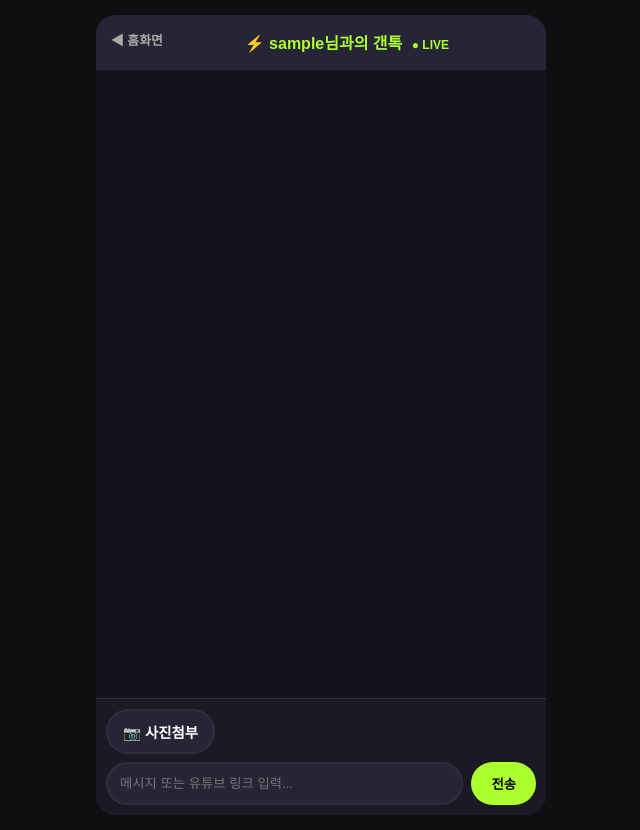
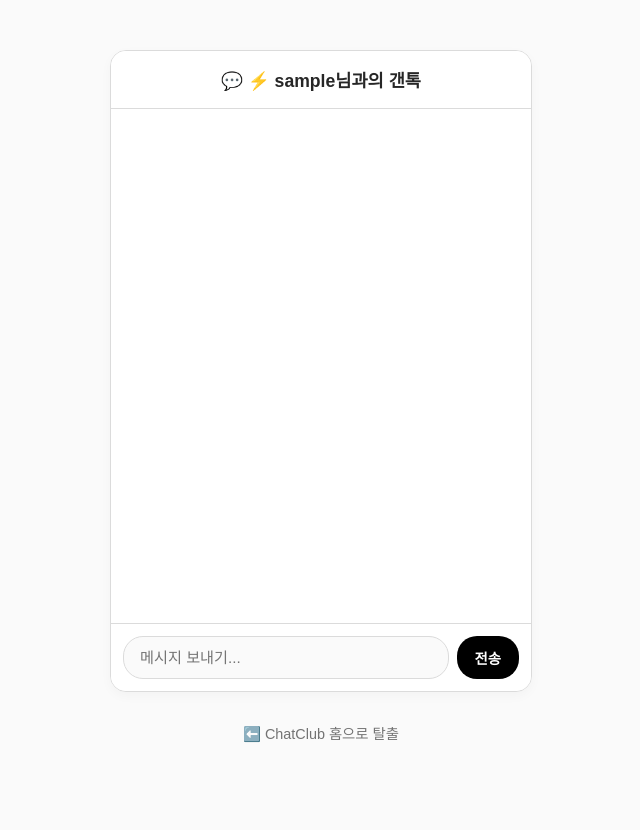
Before and after one commit to twinkelglue/App, a Flask app: a page that uses templates/chat.html in a window 1280 px wide. Shown: the whole page, without its empty margins (319-959 px from the left). After the commit the page ends 742 px from the top, so only its background shows below. Run offline with Flask 3, Linux system fonts and the light colour scheme; the visitor is signed in with stand-in values (Sample User, id 1); data that the repository does not hold is empty; some libraries are stand-ins or nearby versions; some web fonts are replaced.

Commit message:
Update chat.html

```diff
--- a/templates/chat.html
+++ b/templates/chat.html
@@ -3,90 +3,147 @@
 <head>
     <meta charset="UTF-8">
     <meta name="viewport" content="width=device-width, initial-scale=1.0">
-    <title>Chat Room</title>
+    <title>ChatClub Room</title>
+    <link rel="stylesheet" crossorigin href="https://cdn.jsdelivr.net/gh/orioncactus/pretendard@v1.3.9/dist/web/static/pretendard.min.css" />
     <style>
-        body { background-color: #0f0f12; color: #ffffff; font-family: 'Pretendard', sans-serif; padding: 15px; margin: 0; }
-        .chat-container { max-width: 450px; margin: 0 auto; background: #1a1a24; height: 100vh; display: flex; flex-direction: column; border-radius: 20px; overflow: hidden; }
-        .chat-header { background: #252535; padding: 15px; text-align: center; border-bottom: 1px solid #2e2e3e; font-weight: bold; color: #adff2f; }
-        .chat-box { flex: 1; padding: 15px; overflow-y: auto; background: #13131c; }
-        .bubble { margin-bottom: 12px; max-width: 75%; padding: 12px; border-radius: 15px; font-size: 0.95rem; line-height: 1.4; word-wrap: break-word; }
-        .bubble.me { background: #adff2f; color: #000; margin-left: auto; border-top-right-radius: 2px; }
-        .bubble.other { background: #252535; color: #fff; margin-right: auto; border-top-left-radius: 2px; }
-        .chat-footer { padding: 10px; background: #1a1a24; display: flex; flex-direction: column; gap: 8px; border-top: 1px solid #2e2e3e; }
-        .input-row { display: flex; gap: 8px; }
-        input[type="text"] { flex: 1; padding: 12px; border-radius: 25px; border: 2px solid #2e2e3e; background: #252535; color: white; outline: none; }
-        .file-label { background: #252535; color: #fff; border: 2px solid #2e2e3e; padding: 10px 15px; font-weight: bold; border-radius: 25px; cursor: pointer; text-align: center; font-size: 0.9rem; }
-        button { background: #adff2f; color: #000; border: none; padding: 0 20px; font-weight: bold; border-radius: 25px; cursor: pointer; }
-        .chat-img-preview { max-width: 100%; border-radius: 10px; margin-top: 5px; display: block; }
+        body {
+            background-color: #fafafa;
+            color: #262626;
+            font-family: 'Pretendard', sans-serif;
+            margin: 0;
+            padding: 20px;
+        }
+        .chat-container {
+            max-width: 420px;
+            margin: 30px auto;
+            background: #ffffff;
+            border: 1px solid #dbdbdb;
+            border-radius: 16px;
+            display: flex;
+            flex-direction: column;
+            height: 80vh;
+            box-shadow: 0 4px 12px rgba(0,0,0,0.03);
+            overflow: hidden;
+        }
+        .chat-header {
+            padding: 16px;
+            border-bottom: 1px solid #dbdbdb;
+            font-weight: 700;
+            font-size: 1.1rem;
+            text-align: center;
+            background: #ffffff;
+        }
+        .chat-messages {
+            flex: 1;
+            padding: 16px;
+            overflow-y: auto;
+            background: #ffffff;
+            display: flex;
+            flex-direction: column;
+            gap: 10px;
+        }
+        .msg-row { display: flex; flex-direction: column; margin-bottom: 4px; }
+        .msg-sender { font-size: 0.8rem; color: #737373; margin-bottom: 2px; font-weight: 600; }
+        /* 인스타 DM 감성의 말풍선 */
+        .msg-bubble {
+            display: inline-block;
+            max-width: 75%;
+            padding: 10px 14px;
+            border-radius: 18px;
+            font-size: 0.95rem;
+            line-height: 1.4;
+            word-break: break-all;
+        }
+        .msg-row.me { align-items: flex-end; }
+        .msg-row.me .msg-bubble { background: #0095f6; color: #ffffff; } /* 내가 보낸 건 인스타 블루 */
+        .msg-row.other { align-items: flex-start; }
+        .msg-row.other .msg-bubble { background: #efefef; color: #262626; } /* 남이 보낸 건 연회색 */
+
+        .chat-input-area {
+            padding: 12px;
+            border-top: 1px solid #dbdbdb;
+            display: flex;
+            gap: 8px;
+            background: #ffffff;
+        }
+        .chat-input-area input {
+            flex: 1;
+            padding: 12px 16px;
+            border: 1px solid #dbdbdb;
+            border-radius: 20px;
+            outline: none;
+            font-size: 0.95rem;
+            background: #fafafa;
+        }
+        .chat-input-area button {
+            background: #000000;
+            color: #fff;
+            border: none;
+            padding: 0 18px;
+            border-radius: 20px;
+            font-weight: 600;
+            cursor: pointer;
+            font-size: 0.9rem;
+        }
+        .back-link { display: block; text-align: center; margin-top: 15px; color: #737373; font-size: 0.9rem; text-decoration: none; }
     </style>
 </head>
 <body>
     <div class="chat-container">
-        <div class="chat-header">
-            {{ target_name }}
-            <a href="/" style="color:#aaa; text-decoration:none; font-size:0.8rem; float:left;">◀ 홈화면</a>
-            <span style="font-size:0.75rem; color:#adff2f; margin-left:5px;">● LIVE</span>
+        <div class="chat-header">💬 {{ target_name }}</div>
+        <div class="chat-messages" id="chatBox"></div>
+        <div class="chat-input-area">
+            <input type="text" id="msgInput" placeholder="메시지 보내기..." onkeypress="if(event.keyCode==13) sendMsg()">
+            <button onclick=sendMsg()>전송</button>
         </div>
-
-        <div class="chat-box" id="chat-box-div">
-            {% for chat in chat_history %}
-                <div style="font-size:0.75rem; color:#888; text-align: {% if chat[0] == session['user'] %}right{% else %}left{% endif %}; margin-bottom:2px;">
-                    {{ chat[0] }}
-                </div>
-                <div class="bubble {% if chat[0] == session['user'] %}me{% else %}other{% endif %}">
-                    <!-- 메시지 텍스트 렌더링 (유튜브 아이프레임 포함 가능하므로 safe 필터 적용) -->
-                    {% if chat[1] %}{{ chat[1]|safe }}{% endif %}
-
-                    <!-- 공유된 사진이 있는 경우 렌더링 -->
-                    {% if chat[2] %}
-                        <img src="/static/{{ chat[2] }}" class="chat-img-preview" alt="공유 사진">
-                    {% endif %}
-                </div>
-            {% endfor %}
-        </div>
-
-        <form class="chat-footer" method="post" action="" enctype="multipart/form-data">
-            <div style="display: flex; gap: 5px; align-items: center;">
-                <label for="chat_img" class="file-label">📷 사진첨부</label>
-                <input type="file" name="chat_img" id="chat_img" accept="image/*" style="display: none;" onchange="alert('사진이 선택되었습니다!')">
-            </div>
-            <div class="input-row">
-                <input type="text" name="message" id="msg-input" placeholder="메시지 또는 유튜브 링크 입력..." autocomplete="off" autofocus>
-                <button type="submit">전송</button>
-            </div>
-        </form>
     </div>
+    <a href="/" class="back-link">⬅️ ChatClub 홈으로 탈출</a>
 
     <script>
-        const chatBox = document.getElementById('chat-box-div');
-        chatBox.scrollTop = chatBox.scrollHeight;
+        const roomType = "{{ room_type }}";
+        const roomId = "{{ room_id }}";
+        const myName = "{{ session.get('user') }}";
 
-        function fetchMessages() {
-            fetch('/api/chat_history/{{ room_type }}/{{ room_id }}')
+        function loadMessages() {
+            fetch(`/api/messages/${roomType}/${roomId}`)
                 .then(res => res.json())
                 .then(data => {
+                    const box = document.getElementById('chatBox');
                     let html = '';
-                    data.forEach(chat => {
-                        let isMe = (chat.sender === "{{ session['user'] }}");
-                        html += `<div style="font-size:0.75rem; color:#888; text-align: ${isMe ? 'right' : 'left'}; margin-bottom:2px;">${chat.sender}</div>`;
-                        html += `<div class="bubble ${isMe ? 'me' : 'other'}">`;
-                        if(chat.message) {
-                            html += chat.message;
-                        }
-                        if(chat.file_path) {
-                            html += `<img src="/static/${chat.file_path}" class="chat-img-preview" alt="공유 사진">`;
-                        }
-                        html += `</div>`;
+                    data.forEach(m => {
+                        const isMe = (m.sender === myName) ? 'me' : 'other';
+                        html += `
+                            <div class="msg-row ${isMe}">
+                                <div class="msg-sender">${m.sender}</div>
+                                <div class="msg-bubble">${m.message}</div>
+                            </div>
+                        `;
                     });
+                    box.innerHTML = html;
+                });
+        }
 
-                    let isBottom = (chatBox.scrollHeight - chatBox.clientHeight <= chatBox.scrollTop + 80);
-                    chatBox.innerHTML = html;
-                    if(isBottom) {
-                        chatBox.scrollTop = chatBox.scrollHeight;
+        function sendMsg() {
+            const inp = document.getElementById('msgInput');
+            const txt = inp.value.trim();
+            if(!txt) return;
+
+            const formData = new FormData();
+            formData.append('room_type', roomType);
+            formData.append('room_id', roomId);
+            formData.append('message', txt);
+
+            fetch('/api/send_message', { method: 'POST', body: formData })
+                .then(res => res.json())
+                .then(data => {
+                    if(data.status === 'success') {
+                        inp.value = '';
+                        loadMessages();
                     }
-                }).catch(e => console.log("싱크 연동 대기..."));
+                });
         }
-        setInterval(fetchMessages, 3000);
+        setInterval(loadMessages, 3000);
+        loadMessages();
     </script>
 </body>
 </html>
```
